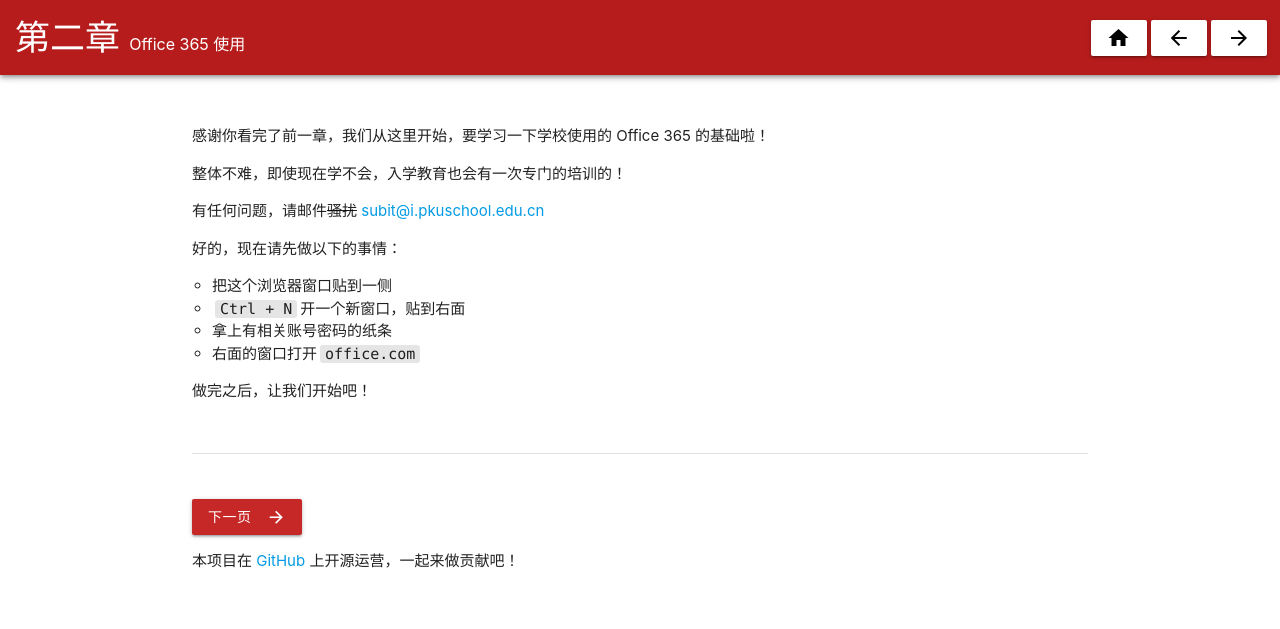
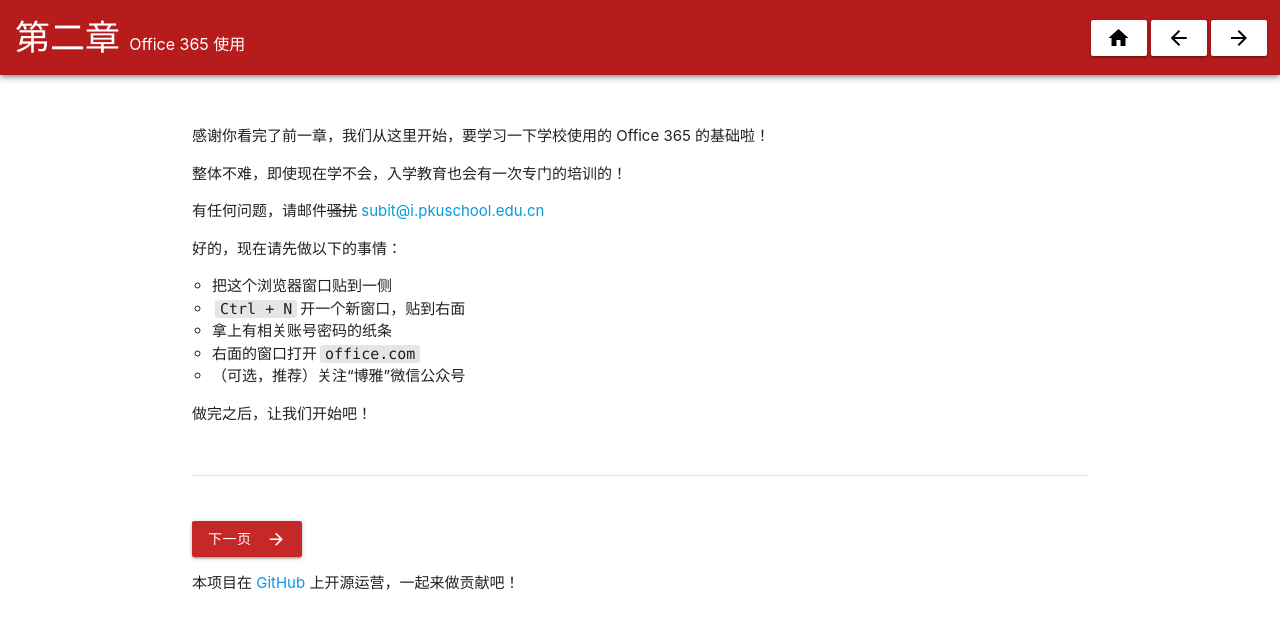
Before and after one commit to pkuschool/intro, a Jekyll site: the page built from 10-Chapter2.md, in a window 1280 px wide. Shown: the top 629 px of the page. Built offline with Jekyll 4.4.1, drawn with Linux system fonts in a browser that asks for light colours; nearby versions of some CDN libraries; our own code applies the rules of GitHub Pages for plain Markdown files.

Commit message:
Update 10-Chapter2.md

````diff
--- a/10-Chapter2.md
+++ b/10-Chapter2.md
@@ -20,5 +20,6 @@ last: ../04/
 - ```Ctrl + N```开一个新窗口，贴到右面
 - 拿上有相关账号密码的纸条
 - 右面的窗口打开```office.com```
+- （可选，推荐）关注“博雅”微信公众号
 
 做完之后，让我们开始吧！
````
